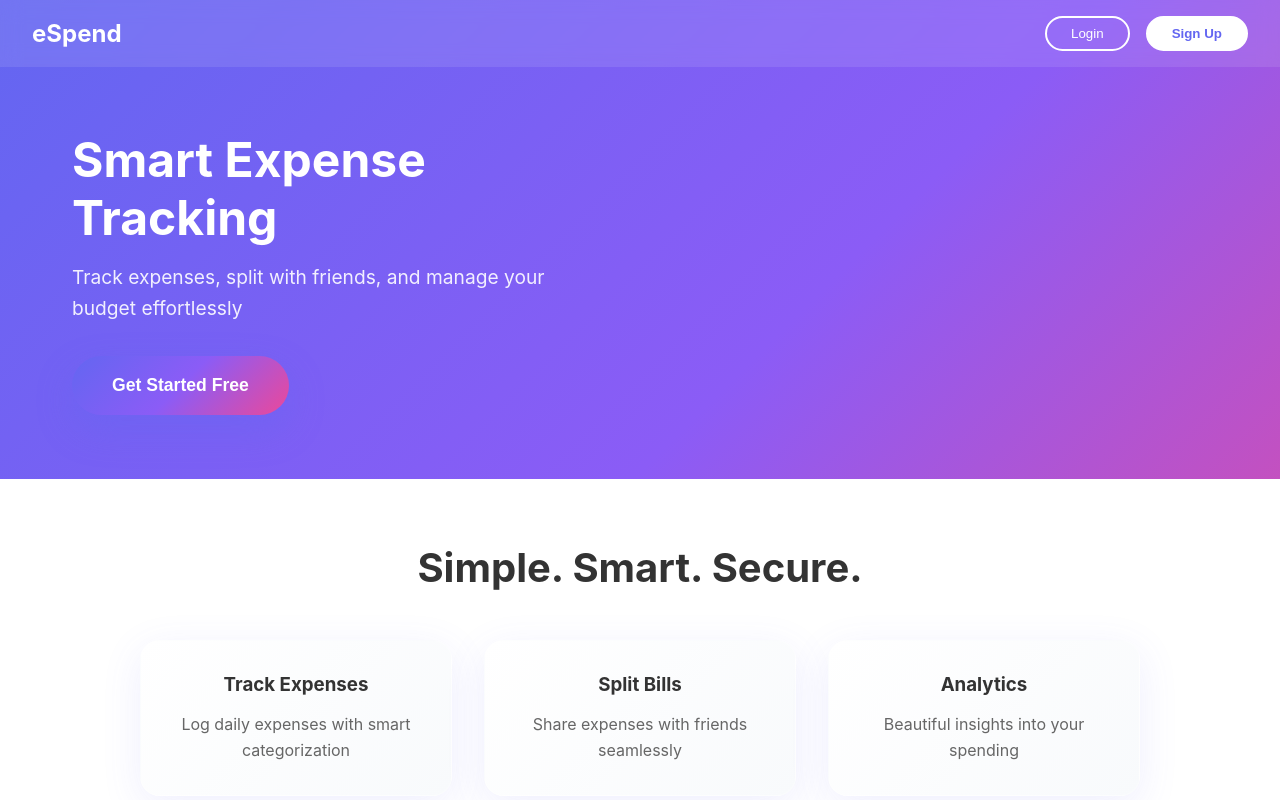
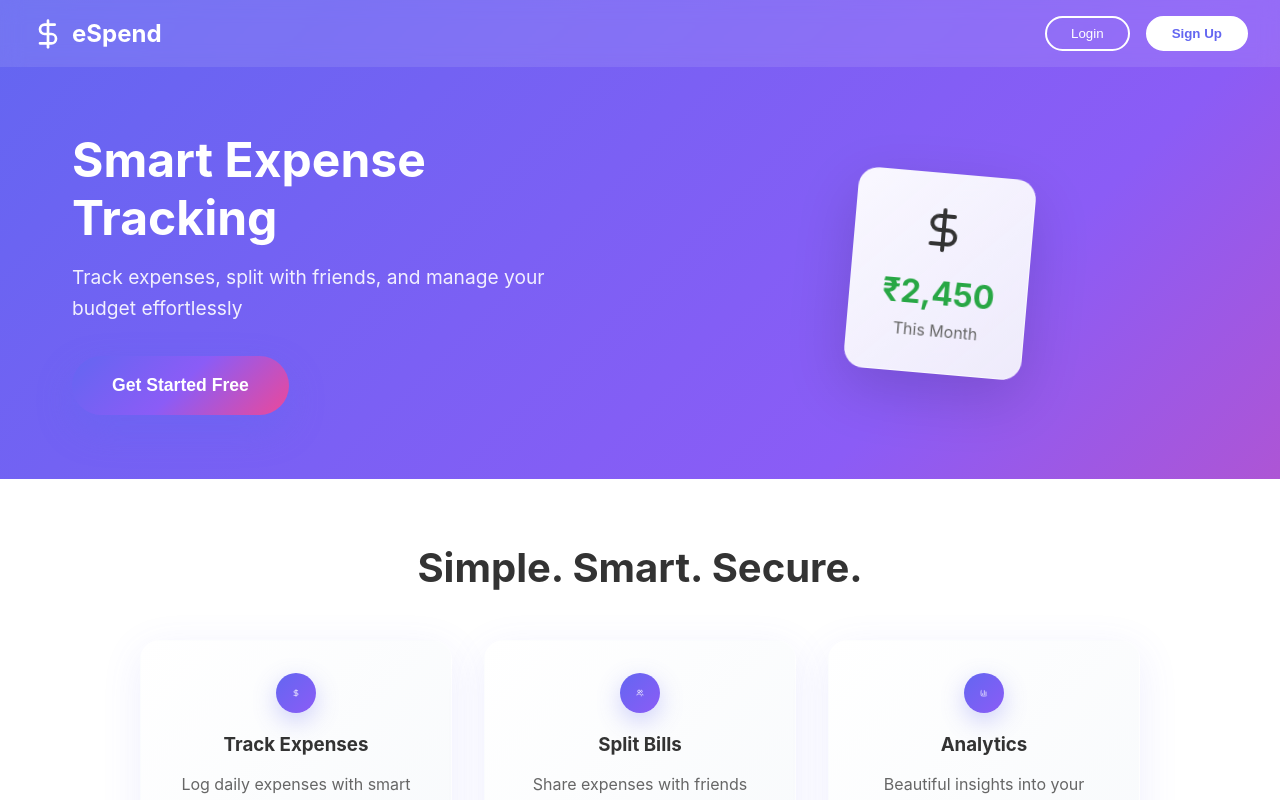
Before and after one commit to chiranjeevkr/credit, a React (Create React App) app: page / in a window 1280 px wide. Shown: the top 800 px of the page. Built offline with nearby package versions, Linux system fonts and the light colour scheme.

Commit message:
Restore landing page with modal functionality (no Supabase yet)

```diff
--- a/src/App.js
+++ b/src/App.js
@@ -1,48 +1,34 @@
-import React from 'react'
+import React, { useState, useEffect } from 'react'
+import LandingPage from './components/LandingPage'
+import Navbar from './components/Navbar'
+import Dashboard from './pages/Dashboard'
 import './App.css'
 
 function App() {
+  const [user, setUser] = useState(null)
+  const [loading, setLoading] = useState(true)
+  const [showAuth, setShowAuth] = useState(false)
+  const [isLogin, setIsLogin] = useState(true)
+
+  useEffect(() => {
+    // Simulate loading for now
+    setTimeout(() => setLoading(false), 1000)
+  }, [])
+
+  if (loading) {
+    return <div style={{display: 'flex', justifyContent: 'center', alignItems: 'center', height: '100vh', fontSize: '18px'}}>Loading eSpend...</div>
+  }
+
+  if (!user) {
+    return <LandingPage setShowAuth={setShowAuth} setIsLogin={setIsLogin} showAuth={showAuth} isLogin={isLogin} />
+  }
+
   return (
-    <div className="landing-page">
-      <header className="landing-header">
-        <div className="nav-brand">
-          <span>eSpend</span>
-        </div>
-        <div className="auth-buttons">
-          <button className="login-btn">Login</button>
-          <button className="signup-btn">Sign Up</button>
-        </div>
-      </header>
-
-      <section className="hero">
-        <div className="hero-content">
-          <h1>Smart Expense Tracking</h1>
-          <p>Track expenses, split with friends, and manage your budget effortlessly</p>
-          <button className="cta-button">Get Started Free</button>
-        </div>
-      </section>
-
-      <section className="features">
-        <h2>Simple. Smart. Secure.</h2>
-        <div className="features-grid">
-          <div className="feature-card">
-            <h3>Track Expenses</h3>
-            <p>Log daily expenses with smart categorization</p>
-          </div>
-          <div className="feature-card">
-            <h3>Split Bills</h3>
-            <p>Share expenses with friends seamlessly</p>
-          </div>
-          <div className="feature-card">
-            <h3>Analytics</h3>
-            <p>Beautiful insights into your spending</p>
-          </div>
-        </div>
-      </section>
-
-      <footer className="landing-footer">
-        <p>&copy; 2025 eSpend. Built with React & Supabase.</p>
-      </footer>
+    <div className="App">
+      <Navbar user={user} currentPage="dashboard" setCurrentPage={() => {}} />
+      <main className="main-content">
+        <Dashboard />
+      </main>
     </div>
   )
 }
```
